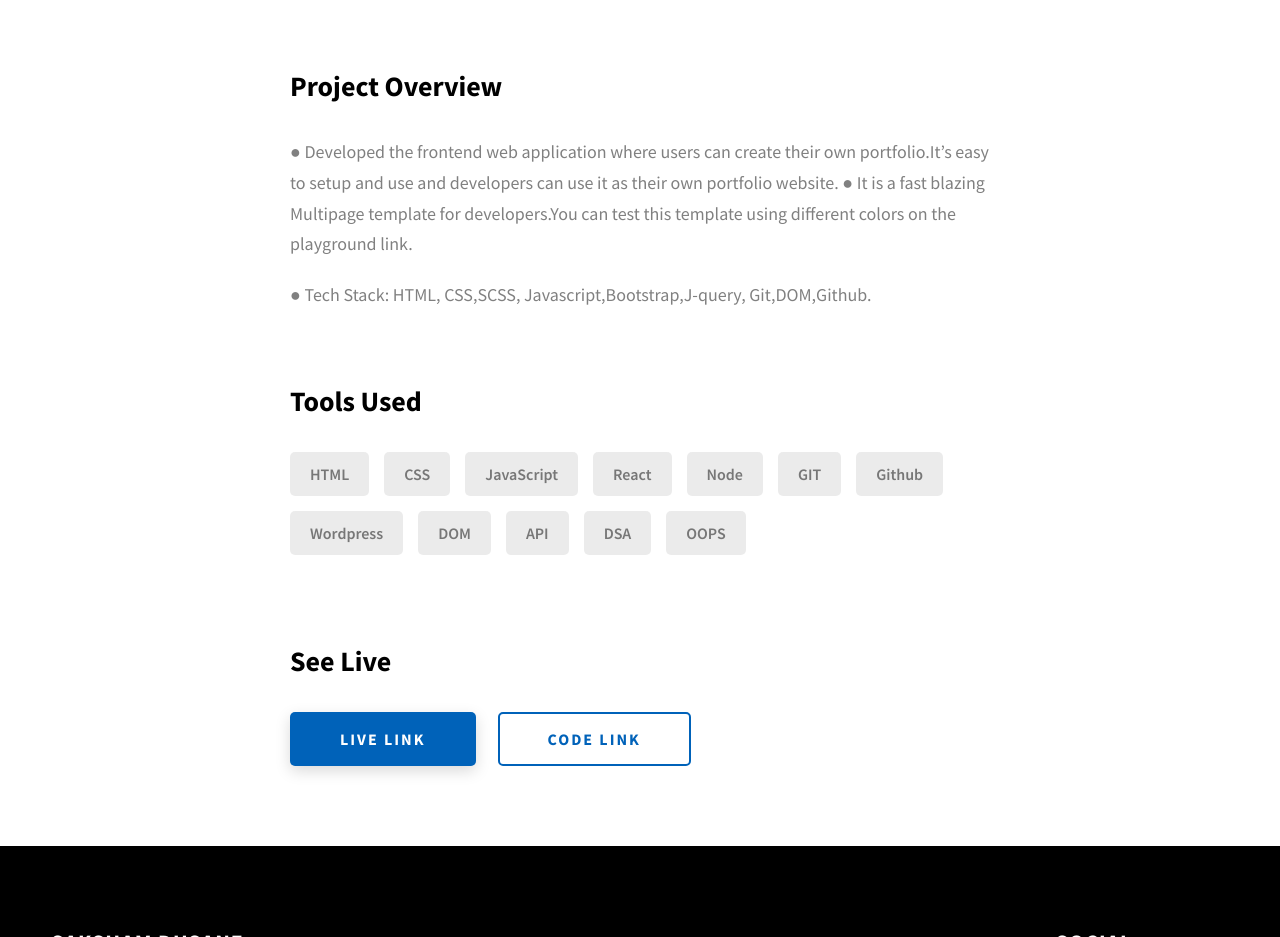
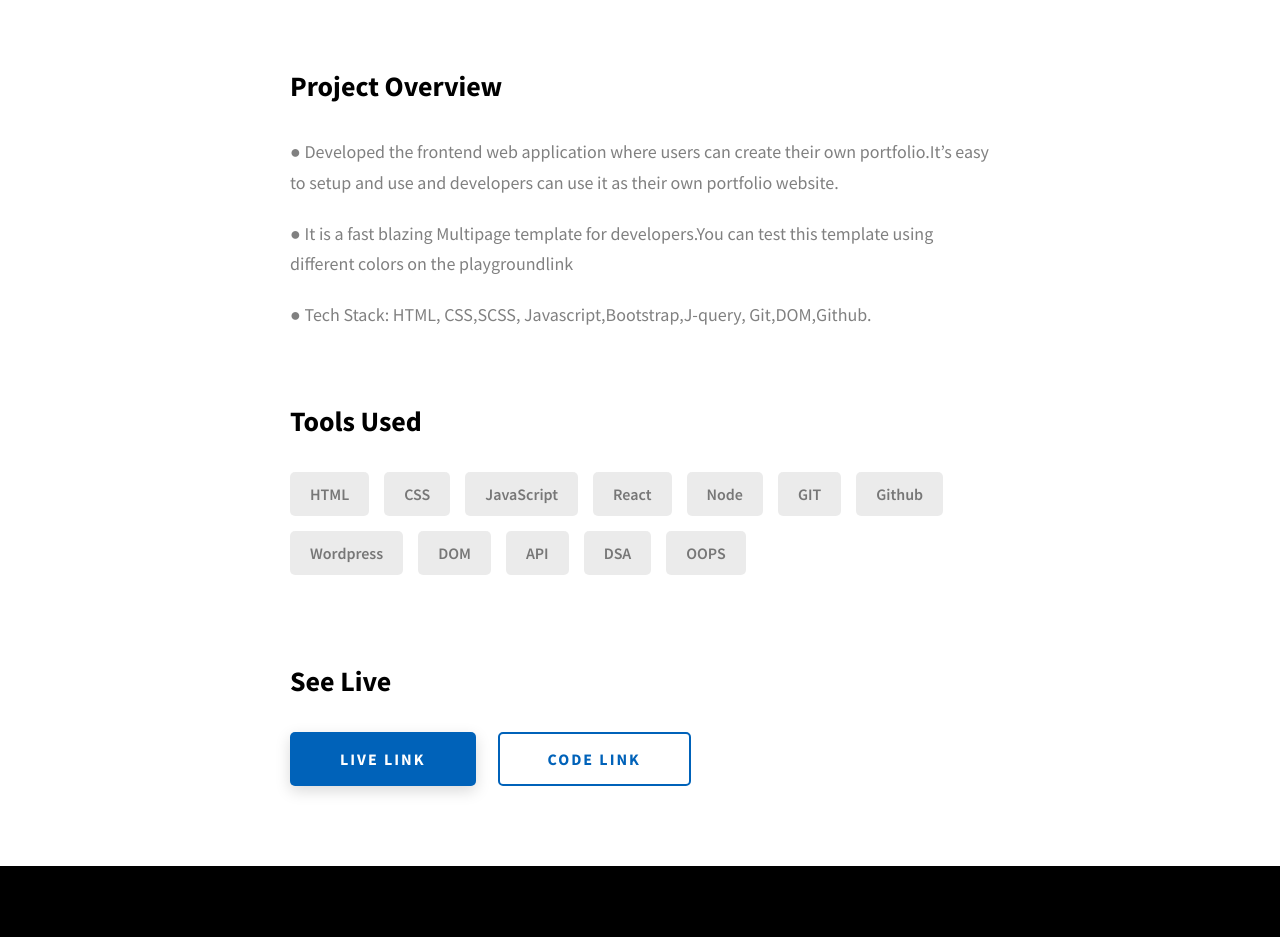
Before and after one commit to dusanesaksham14/MyPortfolio, a website: page project-1.html in a window 1280 px wide. Shown: the part 1340-2277 px from the top of the page. Drawn offline with Linux system fonts and the light colour scheme.

Commit message:
Update project-1.html

```diff
--- a/project-1.html
+++ b/project-1.html
@@ -114,9 +114,10 @@
                 ● Developed the frontend web application where users can create
                   their own portfolio.It’s easy to setup and use and developers
                   can use it as their own portfolio website.
-                ● It is a fast blazing Multipage template for developers.You can
-                  test this template using different colors on the playground link.
-
+              </p>
+              <p class="project-details__desc-para">
+                 ● It is a fast blazing Multipage template for developers.You can
+                   test this template using different colors on the playgroundlink
               </p>
               <p class="project-details__desc-para">
                  ● Tech Stack: HTML, CSS,SCSS, Javascript,Bootstrap,J-query,
```
